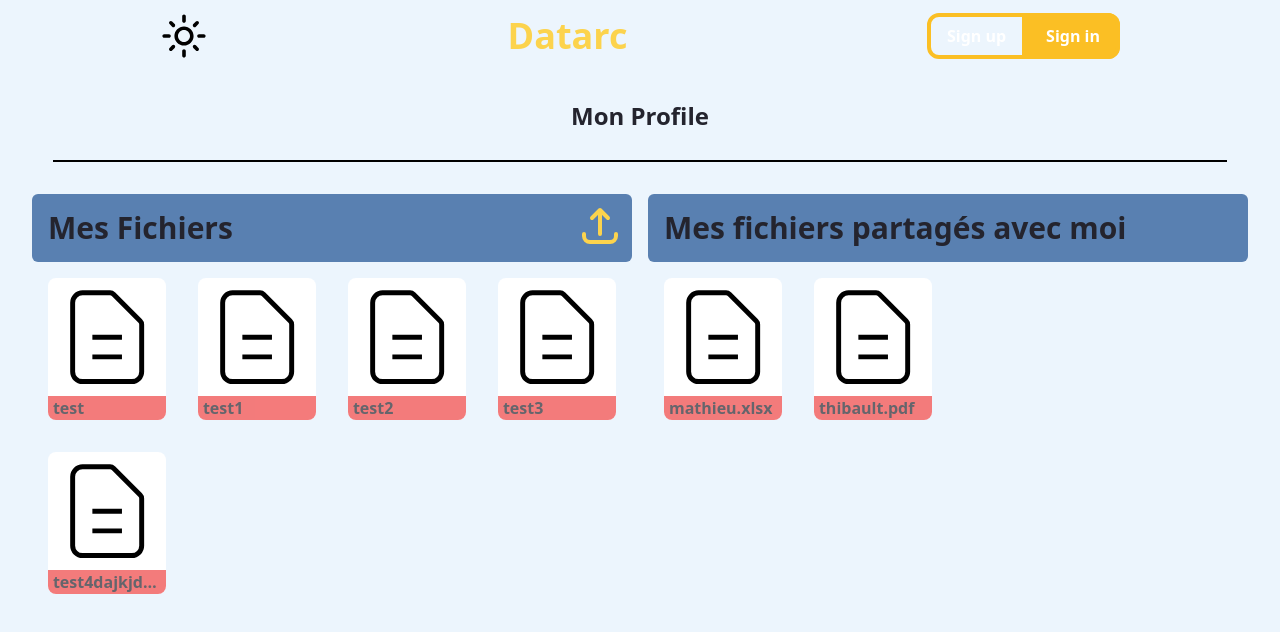
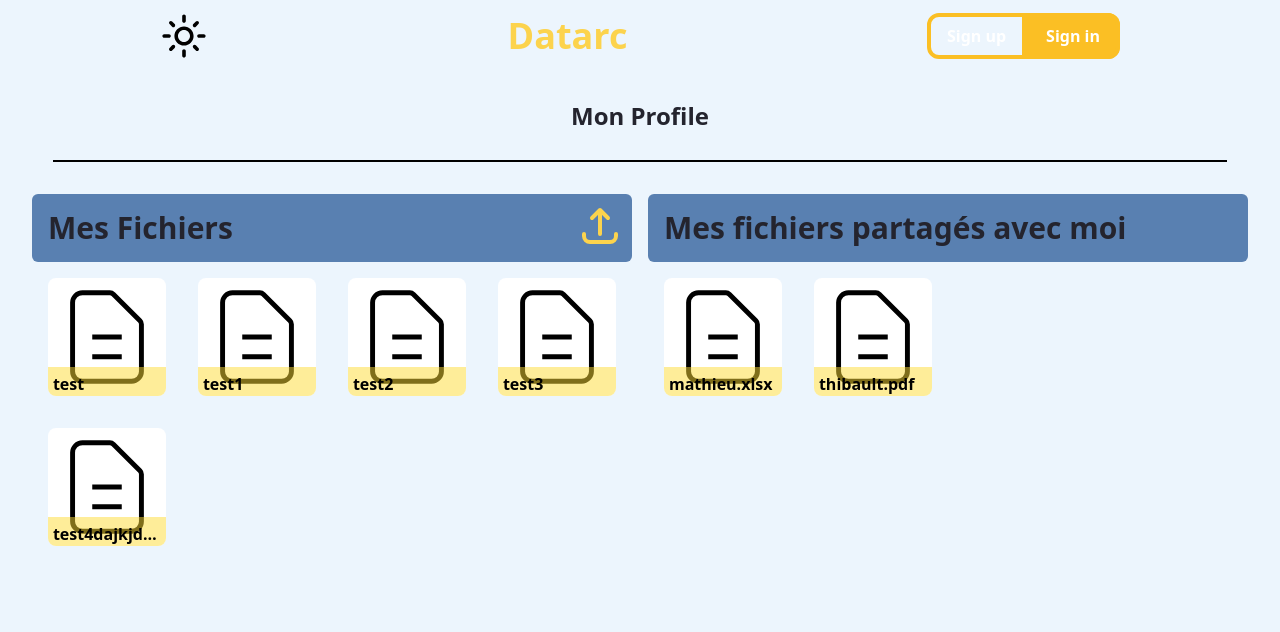
Before and after one commit to HE-Arc/datarc, a Vue app in the folder front/: page /profile in a window 1280 px wide. Shown: the top 632 px of the page. Built offline with nearby package versions, Linux system fonts and the light colour scheme; a web font is replaced by a local one.

Commit message:
style<#13> changing file style

```diff
--- a/front/src/components/File.vue
+++ b/front/src/components/File.vue
@@ -1,12 +1,12 @@
 <template>
     <div class="bg-white cursor-pointer rounded-lg m-4 z-20" @click="openModal" @keydown.esc="closeModal" tabindex="0">
         <div class="w-full h-full relative">
-            <svg class="h-5/6 text-black" xmlns="http://www.w3.org/2000/svg" className="h-6 w-6" fill="none" viewBox="0 0 24 24" stroke="currentColor" strokeWidth={2}>
+            <svg class=" text-black" xmlns="http://www.w3.org/2000/svg" className="h-6 w-6" fill="none" viewBox="0 0 24 24" stroke="currentColor" strokeWidth={2}>
                 <path strokeLinecap="round" strokeLinejoin="round" d="M9 12h6m-6 4h6m2 5H7a2 2 0 01-2-2V5a2 2 0 012-2h5.586a1 1 0 01.707.293l5.414 5.414a1 1 0 01.293.707V19a2 2 0 01-2 2z" />
             </svg>
 
-            <div class="w-full h-1/6 rounded-b-lg bg-red-500 opacity-70">
-                <div class="w-11/12 h-full font-bold overflow-hidden overflow-ellipsis mx-auto whitespace-nowrap blur-3xl">
+            <div class="absolute grid content-end top-3/4 h-1/4 w-full bg-surline-yellow bg-opacity-50 rounded-b-lg">
+                <div class="w-11/12 mx-auto text-black font-bold overflow-hidden overflow-ellipsis whitespace-nowrap">
                     {{ name }}
                 </div>
             </div>
```
